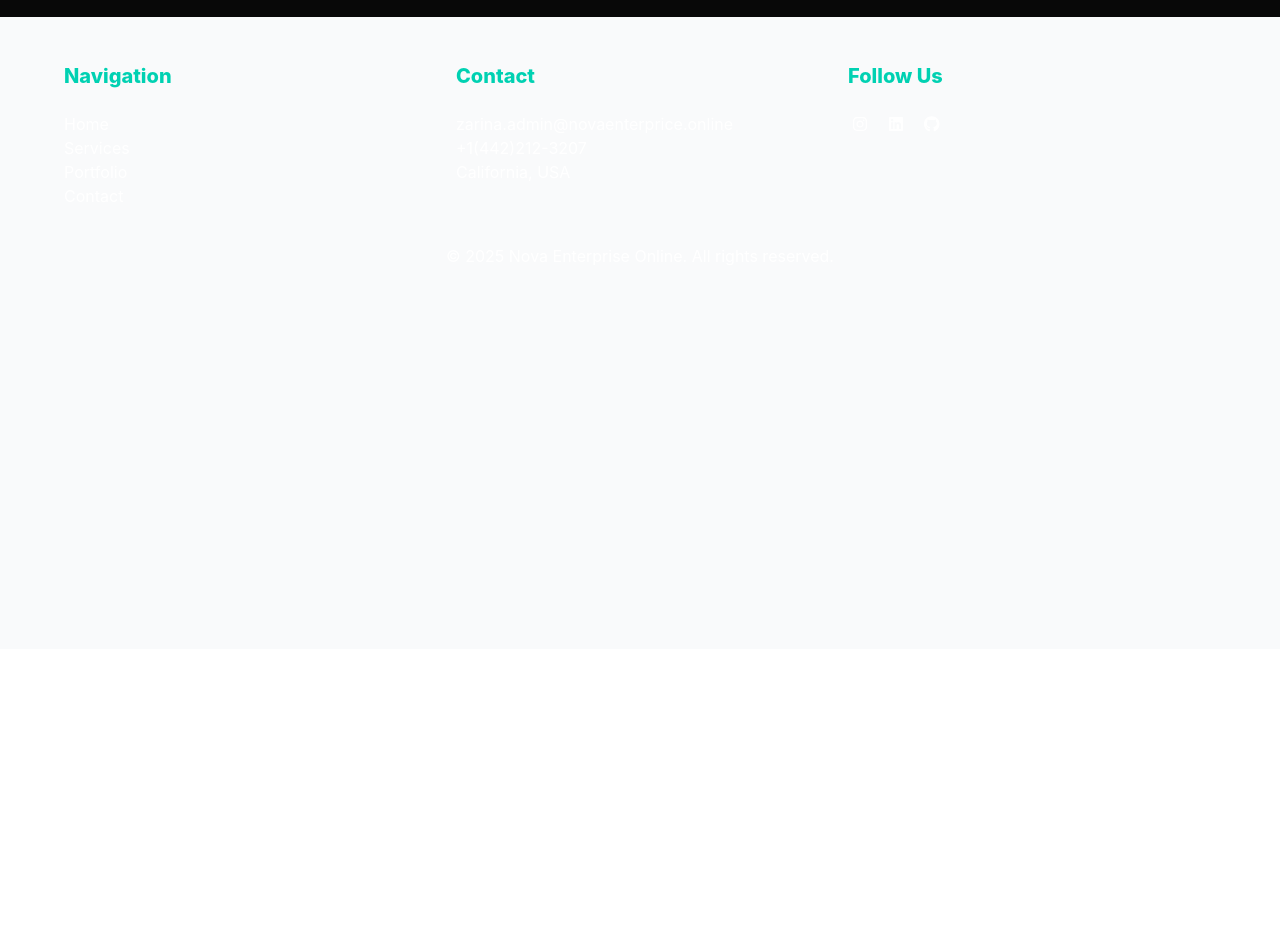
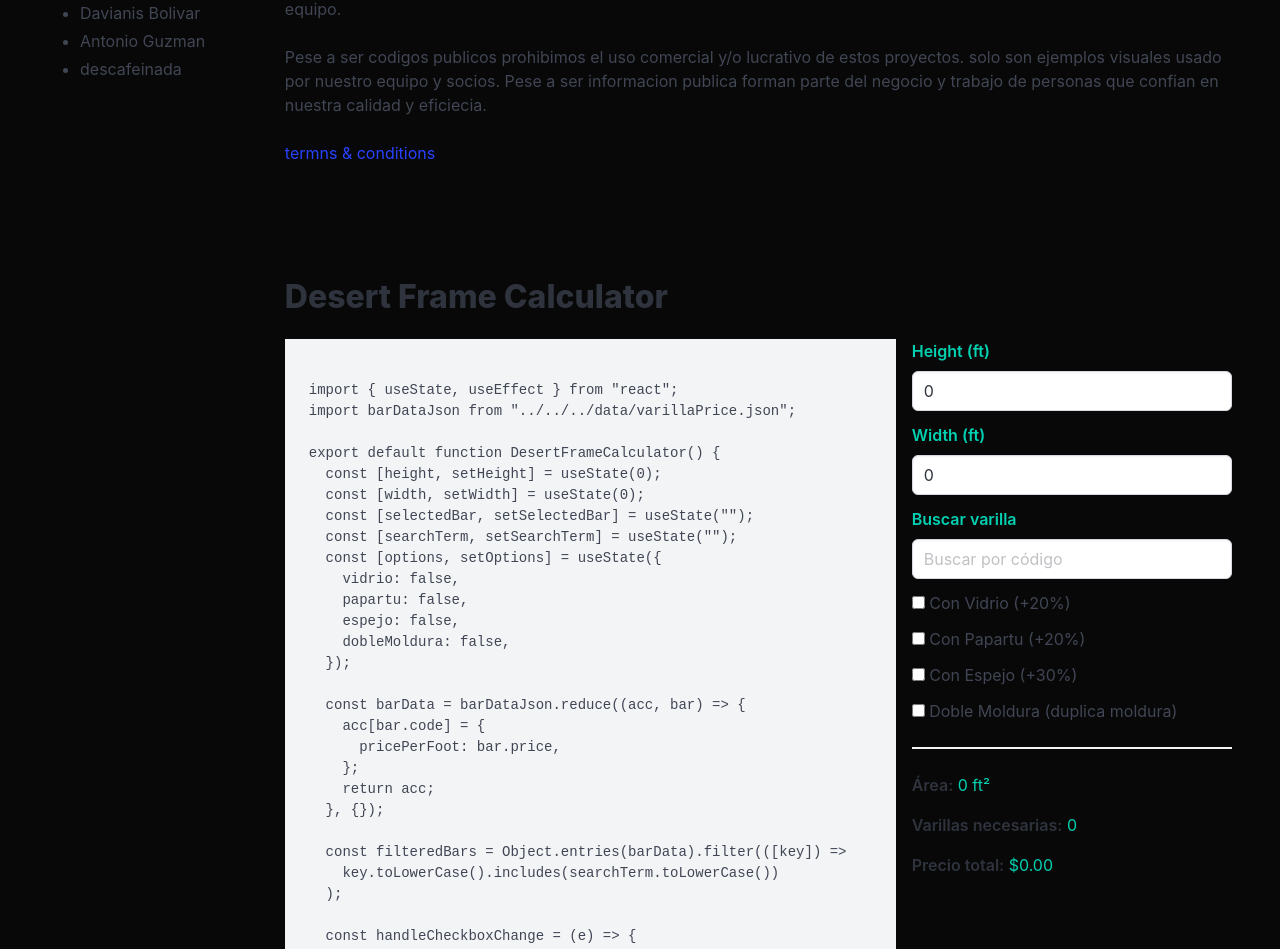
Before and after one commit to zarina21/NEO, a Next.js app: page /Products in a window 1280 px wide. Shown: the part 151-1100 px from the top of the page. Before the commit the page ends 800 px from the top, so only its background shows below. Built offline with nearby package versions, Linux system fonts and the light colour scheme.

Commit message:
feat: add desert frame calculator component and related files
This commit introduces a new desert frame calculator component with:
- Calculator logic for frame dimensions and pricing
- JSON data file for bar prices
- SCSS styling for the calculator layout
- Menu products component placeholder

```diff
--- a/src/app/Products/page.js
+++ b/src/app/Products/page.js
@@ -1,17 +1,43 @@
 import "../../styles/productos.scss"
+import Link from "next/link";
+import MenuProducts from "@/components/products/MenuProducts/menuProducts";
+import DesertFrameCalculator from "@/components/products/contenido/desertFrameCalculator";
+
 
 export default function Products() {
     return (
         <div className=" mt-6 mr-6 ml-6">
-            <div class="parent">
-                <div class="div1"> asfafgas
-
+            <div className="parent">
+                <div className="div1">
+                    <div>
+                        <h1 className="title rosa">Desert Frame Calculator</h1>
+                        <DesertFrameCalculator />
+                    </div>
                 </div>
-                <div class="div2">asfbbfd
-
+                <div className="div2 mt-4">
+                    <MenuProducts />
                 </div>
-                <div class="div3"> cvnb m
-
+                <div className="div3 mt-4">
+                    <div className="block">
+                        <h1 className="title rosa">Products</h1>
+                    </div>
+                    <div className="block">
+                        <p>
+                            Aqui dejamos algunos ejemplos de productos de scripts que han proporcionado ayuda
+                            a muestros socios y miembros del equipo.
+                        </p>
+                    </div>
+                    <div className="block">
+                        <p>
+                            Pese a ser codigos publicos prohibimos el uso comercial y/o lucrativo de estos proyectos.
+                            solo son ejemplos visuales usado por nuestro equipo y socios.
+                            Pese a ser informacion publica forman parte del negocio y trabajo de personas que confian
+                            en nuestra calidad y eficiecia.
+                        </p>
+                    </div>
+                    <div>
+                        <Link href='/' >termns & conditions</Link>
+                    </div>
                 </div>
             </div>
         </div>
--- /dev/null
+++ b/src/components/products/MenuProducts/menuProducts.js
@@ -0,0 +1,25 @@
+
+export default function MenuProducts() {
+    return (
+        <div>
+            <h1 className="title rosa">Our Team</h1>
+            <div className="content">
+                <ul>
+                    <li>
+                        Zarina Gavilano
+                    </li>
+                    <li>
+                        Davianis Bolivar
+                    </li>
+                    <li>
+                    Antonio Guzman
+                    </li>
+                    <li>
+                        descafeinada
+                    </li>
+                </ul>
+            </div>
+        </div>
+    )
+
+}
--- /dev/null
+++ b/src/components/products/contenido/desertFrameCalculator.js
@@ -0,0 +1,258 @@
+'use client'
+import { useState, useEffect } from "react";
+import barDataJson from "./varillaPrice.json";
+import "../../../styles/desertFrameCalculator.scss";
+
+export default function DesertFrameCalculator() {
+  const [height, setHeight] = useState(0);
+  const [width, setWidth] = useState(0);
+  const [selectedBar, setSelectedBar] = useState("");
+  const [searchTerm, setSearchTerm] = useState("");
+  const [options, setOptions] = useState({
+    vidrio: false,
+    papartu: false,
+    espejo: false,
+    dobleMoldura: false,
+  });
+
+  const barData = barDataJson.reduce((acc, bar) => {
+    acc[bar.code] = {
+      pricePerFoot: bar.price,
+    };
+    return acc;
+  }, {});
+
+  const filteredBars = Object.entries(barData).filter(([key]) =>
+    key.toLowerCase().includes(searchTerm.toLowerCase())
+  );
+
+  const handleCheckboxChange = (e) => {
+    const { name, checked } = e.target;
+    setOptions((prev) => ({ ...prev, [name]: checked }));
+  };
+
+  const handleBarSelection = (key) => {
+    setSelectedBar(key);
+    setSearchTerm(key);
+  };
+
+  const calculate = () => {
+    const area = height * width;
+    const perimeter = 2 * (parseFloat(height) + parseFloat(width));
+    const rodsNeeded = Math.ceil(perimeter / 9);
+
+    if (!selectedBar || !barData[selectedBar]) {
+      return { area, rodsNeeded, totalPrice: "0.00" };
+    }
+
+    let basePrice = barData[selectedBar].pricePerFoot;
+    let priceWithMarkup = basePrice * 1.5;
+
+    if (options.vidrio) priceWithMarkup *= 1.2;
+    if (options.papartu) priceWithMarkup *= 1.2;
+    if (options.espejo) priceWithMarkup *= 1.3;
+
+    let totalPrice = priceWithMarkup * perimeter;
+
+    if (options.dobleMoldura) {
+      totalPrice += priceWithMarkup * perimeter;
+    }
+
+    return {
+      area,
+      rodsNeeded,
+      totalPrice: totalPrice.toFixed(2),
+    };
+  };
+
+  const result = calculate();
+
+  return (
+    <div>
+      <div className="parentDesertFrame">
+        <div className="divDF1 mr-2">
+          <pre>{`
+import { useState, useEffect } from "react";
+import barDataJson from "../../../data/varillaPrice.json";
+
+export default function DesertFrameCalculator() {
+  const [height, setHeight] = useState(0);
+  const [width, setWidth] = useState(0);
+  const [selectedBar, setSelectedBar] = useState("");
+  const [searchTerm, setSearchTerm] = useState("");
+  const [options, setOptions] = useState({
+    vidrio: false,
+    papartu: false,
+    espejo: false,
+    dobleMoldura: false,
+  });
+
+  const barData = barDataJson.reduce((acc, bar) => {
+    acc[bar.code] = {
+      pricePerFoot: bar.price,
+    };
+    return acc;
+  }, {});
+
+  const filteredBars = Object.entries(barData).filter(([key]) =>
+    key.toLowerCase().includes(searchTerm.toLowerCase())
+  );
+
+  const handleCheckboxChange = (e) => {
+    const { name, checked } = e.target;
+    setOptions((prev) => ({ ...prev, [name]: checked }));
+  };
+
+  const handleBarSelection = (key) => {
+    setSelectedBar(key);
+    setSearchTerm(key);
+  };
+
+  const calculate = () => {
+    const area = height * width;
+    const perimeter = 2 * (parseFloat(height) + parseFloat(width));
+    const rodsNeeded = Math.ceil(perimeter / 9);
+
+    if (!selectedBar || !barData[selectedBar]) {
+      return { area, rodsNeeded, totalPrice: "0.00" };
+    }
+
+    let basePrice = barData[selectedBar].pricePerFoot;
+    let priceWithMarkup = basePrice * 1.5;
+
+    if (options.vidrio) priceWithMarkup *= 1.2;
+    if (options.papartu) priceWithMarkup *= 1.2;
+    if (options.espejo) priceWithMarkup *= 1.3;
+
+    let totalPrice = priceWithMarkup * perimeter;
+
+    if (options.dobleMoldura) {
+      totalPrice += priceWithMarkup * perimeter;
+    }
+
+    return {
+      area,
+      rodsNeeded,
+      totalPrice: totalPrice.toFixed(2),
+    };
+  };
+
+  const result = calculate();
+}`}</pre>
+        </div>
+
+        <div className="divDF2 ml-2">
+          <div className="field">
+            <label className="label has-text-primary">Height (ft)</label>
+            <div className="control">
+              <input
+                className="input"
+                type="number"
+                value={height}
+                onChange={(e) => setHeight(Number(e.target.value))}
+              />
+            </div>
+          </div>
+
+          <div className="field">
+            <label className="label has-text-primary">Width (ft)</label>
+            <div className="control">
+              <input
+                className="input"
+                type="number"
+                value={width}
+                onChange={(e) => setWidth(Number(e.target.value))}
+              />
+            </div>
+          </div>
+
+          <div className="field">
+            <label className="label has-text-primary">Buscar varilla</label>
+            <div className="control">
+              <input
+                className="input"
+                type="text"
+                placeholder="Buscar por código"
+                value={searchTerm}
+                onChange={(e) => {
+                  setSearchTerm(e.target.value);
+                  setSelectedBar(""); // resetea selección si cambias el texto
+                }}
+              />
+            </div>
+            {searchTerm && !selectedBar && (
+              <div className="box mt-1">
+                {filteredBars.map(([key]) => (
+                  <div
+                    key={key}
+                    className="dropdown-item"
+                    onClick={() => handleBarSelection(key)}
+                    style={{ cursor: "pointer", padding: "0.5em 0" }}
+                  >
+                    {key}
+                  </div>
+                ))}
+              </div>
+            )}
+          </div>
+
+          <div className="field">
+            <label className="checkbox">
+              <input
+                type="checkbox"
+                name="vidrio"
+                checked={options.vidrio}
+                onChange={handleCheckboxChange}
+              />
+              &nbsp;Con Vidrio (+20%)
+            </label>
+          </div>
+
+          <div className="field">
+            <label className="checkbox">
+              <input
+                type="checkbox"
+                name="papartu"
+                checked={options.papartu}
+                onChange={handleCheckboxChange}
+              />
+              &nbsp;Con Papartu (+20%)
+            </label>
+          </div>
+
+          <div className="field">
+            <label className="checkbox">
+              <input
+                type="checkbox"
+                name="espejo"
+                checked={options.espejo}
+                onChange={handleCheckboxChange}
+              />
+              &nbsp;Con Espejo (+30%)
+            </label>
+          </div>
+
+          <div className="field">
+            <label className="checkbox">
+              <input
+                type="checkbox"
+                name="dobleMoldura"
+                checked={options.dobleMoldura}
+                onChange={handleCheckboxChange}
+              />
+              &nbsp;Doble Moldura (duplica moldura)
+            </label>
+          </div>
+
+          <hr />
+
+          <div className="content">
+            <p className="has-text-primary"><strong>Área:</strong> {result.area} ft²</p>
+            <p className="has-text-primary"><strong>Varillas necesarias:</strong> {result.rodsNeeded}</p>
+            <p className="has-text-primary"><strong>Precio total:</strong> ${result.totalPrice}</p>
+          </div>
+        </div>
+      </div>
+    </div>
+  );
+}
--- /dev/null
+++ b/src/components/products/contenido/varillaPrice.json
@@ -0,0 +1,5 @@
+[
+  { "code": "001", "price": 2.25 },
+  { "code": "002", "price": 5.0 },
+  { "code": "003", "price": 3.0 }
+]
--- /dev/null
+++ b/src/styles/desertFrameCalculator.scss
@@ -0,0 +1,10 @@
+.parentDesertFrame {
+    display: grid;
+    grid-template-columns: repeat(3, 1fr);
+    grid-template-rows: 1fr;
+    grid-column-gap: 0px;
+    grid-row-gap: 0px;
+    }
+
+    .divDF1 { grid-area: 1 / 1 / 2 / 2; }
+    .divDF2 { grid-area: 1 / 2 / 2 / 4; }
--- a/src/styles/globals.scss
+++ b/src/styles/globals.scss
@@ -2,9 +2,12 @@
 
 $color-primary: #8c52ff;   // Color primario
 $color-secondary: #cb6ce6; // Color secundario
-$color-background: #080808; // Color de fondo
+$color-background: #080808;// Color de fondo
 $color-text: white;        // Color de texto
 
+.rosa {
+    color: $color-secondary;
+}
 
 :root {
     --bulma-primary-h: 260deg;
--- a/src/styles/productos.scss
+++ b/src/styles/productos.scss
@@ -1,5 +1,3 @@
-@import "~bulma/bulma";
-
 .parent {
     display: grid;
     grid-template-columns: repeat(5, 1fr);
```
